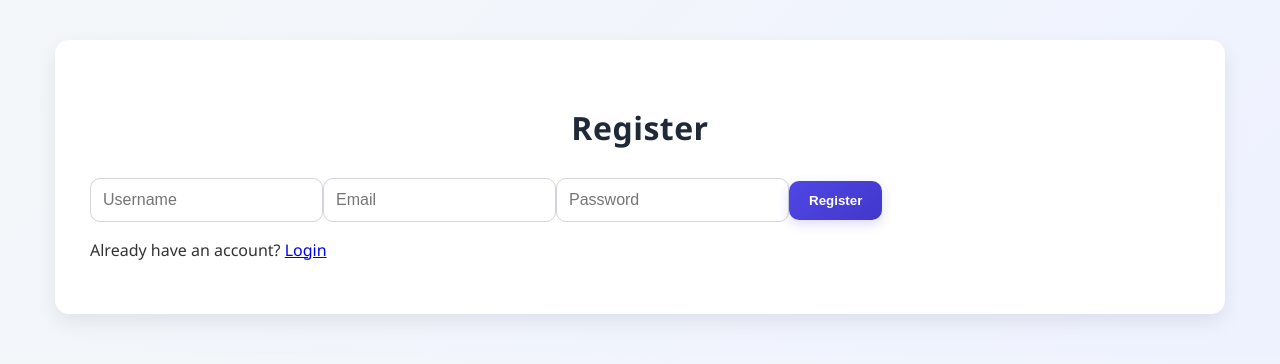
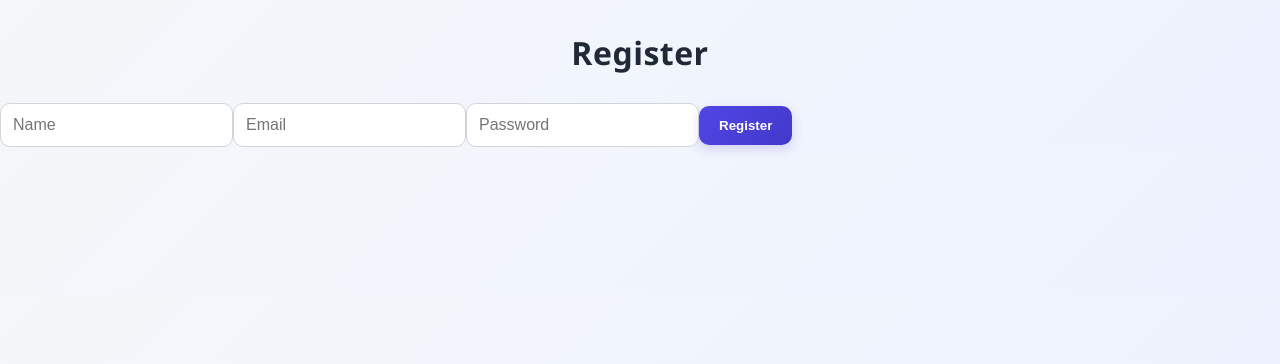
Before and after one commit to devansh-source/frontend, a React (Create React App) app: page /register in a window 1280 px wide. Shown: the top 364 px of the page. Built offline with nearby package versions, Linux system fonts and the light colour scheme.

Commit message:
Updated Register/Login: email login, popup alert & nodemailer added

```diff
--- a/src/pages/Register.js
+++ b/src/pages/Register.js
@@ -1,30 +1,54 @@
+// src/pages/Register.js
 import React, { useState } from "react";
 import axios from "axios";
-import "./styles.css";
 
 const Register = () => {
-  const [username, setUsername] = useState("");
+  const [name, setName] = useState("");
   const [email, setEmail] = useState("");
   const [password, setPassword] = useState("");
 
   const handleRegister = async () => {
     try {
-      const { data } = await axios.post("https://backend-bguf.onrender.com/api/users/register", { username, email, password });
-      alert("Registration successful! Please login.");
-      window.location.href = "/login";
+      const { data } = await axios.post("http://localhost:5000/api/users/register", {
+        name,
+        email,
+        password,
+      });
+
+      // Agar register success hai
+      alert("🎉 Registration Successful! Please check your email.");
+
+      // Form reset
+      setName("");
+      setEmail("");
+      setPassword("");
     } catch (err) {
-      alert(err.response?.data?.error || "Registration failed");
+      alert("⚠️ Registration failed! Try again.");
     }
   };
 
   return (
-    <div className="container">
+    <div className="register-container">
       <h2>Register</h2>
-      <input placeholder="Username" value={username} onChange={e => setUsername(e.target.value)} />
-      <input placeholder="Email" type="email" value={email} onChange={e => setEmail(e.target.value)} />
-      <input placeholder="Password" type="password" value={password} onChange={e => setPassword(e.target.value)} />
+      <input
+        type="text"
+        placeholder="Name"
+        value={name}
+        onChange={(e) => setName(e.target.value)}
+      />
+      <input
+        type="email"
+        placeholder="Email"
+        value={email}
+        onChange={(e) => setEmail(e.target.value)}
+      />
+      <input
+        type="password"
+        placeholder="Password"
+        value={password}
+        onChange={(e) => setPassword(e.target.value)}
+      />
       <button onClick={handleRegister}>Register</button>
-      <p>Already have an account? <a href="/login">Login</a></p>
     </div>
   );
 };
```
